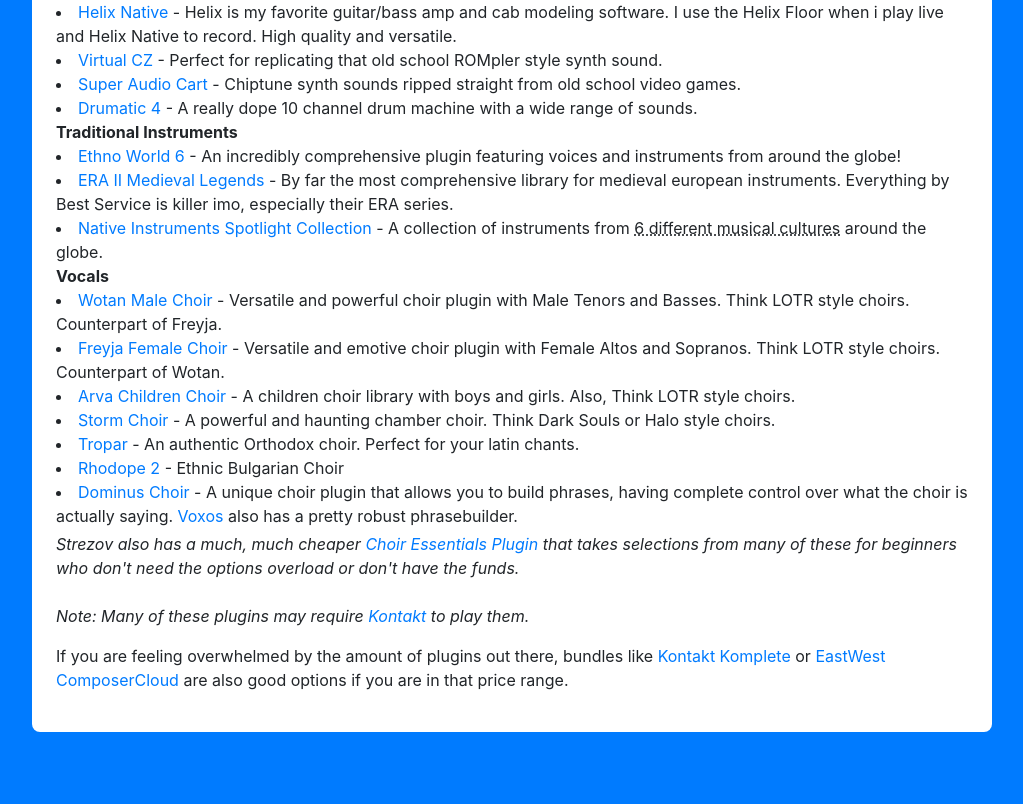
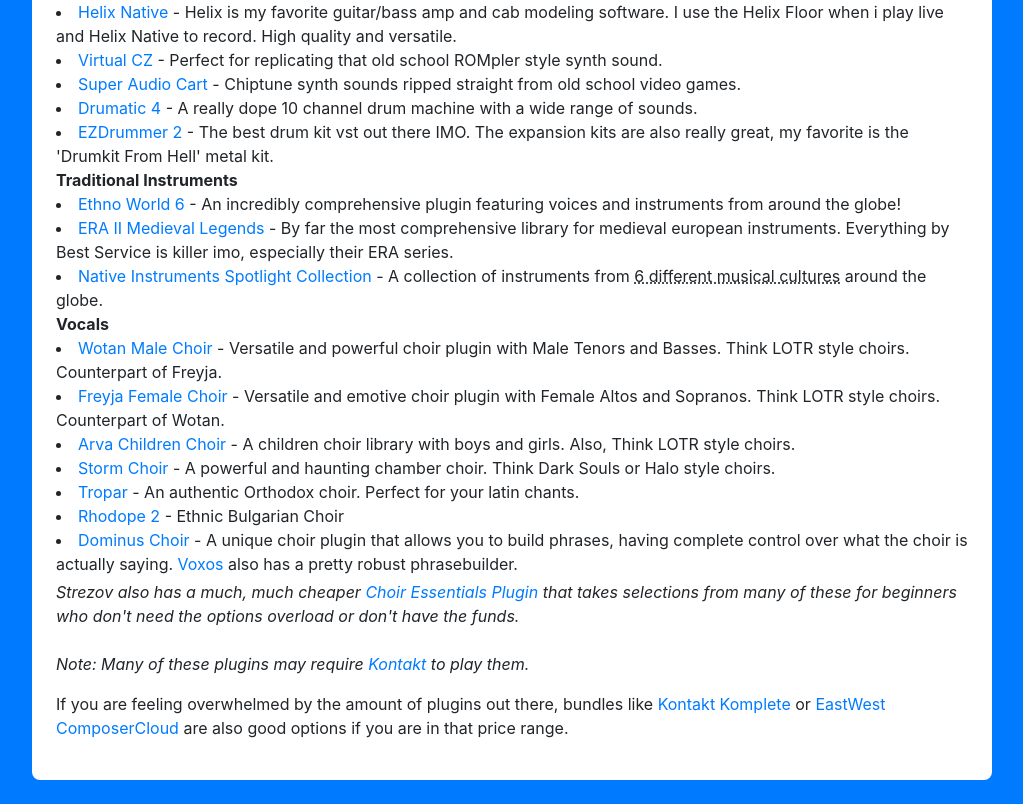
Before and after one commit to robbyph/instrumentation-generation, a Next.js app: page /recommendations in a window 1280 px wide. Shown: the part 1728-2532 px from the top of the page, without its empty margins (128-1151 px from the left). Before the commit the page ends 2484 px from the top, so only its background shows below. Built offline with nearby package versions, Linux system fonts and the light colour scheme.

Commit message:
added rec

```diff
--- a/pages/recommendations.js
+++ b/pages/recommendations.js
@@ -58,7 +58,7 @@
                     <li><a target="_blank" rel="noopener noreferrer" href="https://www.pluginboutique.com/product/4-Synth/1158-VirtualCZ">Virtual CZ</a> - Perfect for replicating that old school ROMpler style synth sound.</li>
                     <li><a target="_blank" rel="noopener noreferrer" href="https://impactsoundworks.com/product/super-audio-cart/">Super Audio Cart</a> - Chiptune synth sounds ripped straight from old school video games.</li>
                     <li><a target="_blank" rel="noopener noreferrer" href="https://www.e-phonic.com/drumatic.html#/">Drumatic 4</a> - A really dope 10 channel drum machine with a wide range of sounds.</li>
-
+                    <li><a target="_blank" rel="noopener noreferrer" href="https://www.toontrack.com/product/ezdrummer-2/">EZDrummer 2</a> - The best drum kit vst out there IMO. The expansion kits are also really great, my favorite is the 'Drumkit From Hell' metal kit.</li>
 
                     <li style={{listStyleType: 'none'}}><strong>Traditional Instruments</strong></li>
                     <li><a target="_blank" rel="noopener noreferrer" href="https://www.bestservice.com/ethno_world_6_complete.html">Ethno World 6</a> - An incredibly comprehensive plugin featuring voices and instruments from around the globe!</li>
```
